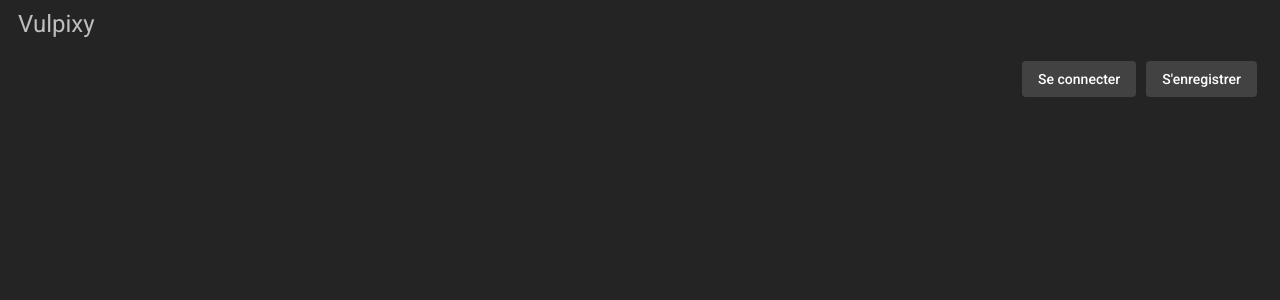
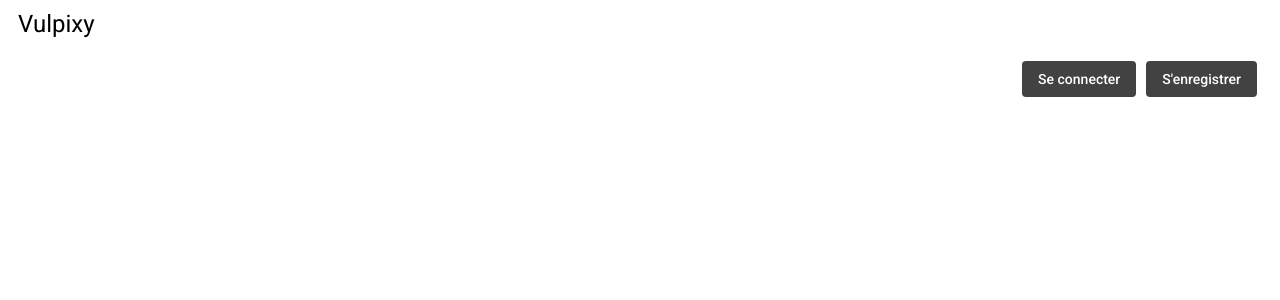
Before and after one commit to LangkaWS/Vulpixy, an Angular app in the folder client/: page / in a window 1280 px wide. Shown: the top 300 px of the page. Built offline with nearby package versions, Linux system fonts and the light colour scheme.

Commit message:
💄 create variables file

```diff
--- a/client/src/app/app.component.scss
+++ b/client/src/app/app.component.scss
@@ -1,3 +1,5 @@
+@import "./shared/variables.scss";
+
 header {
 	position: sticky;
 	padding-bottom: 10px;
--- /dev/null
+++ b/client/src/app/shared/variables.scss
@@ -0,0 +1,6 @@
+$title-color: #000000;
+$text-color: #000000;
+$icon-color: #84628F;
+$primary-color: #FF441F;
+$accent-color: #6168DB;
+$bg-color: #FFFFFF;
--- a/client/src/styles.scss
+++ b/client/src/styles.scss
@@ -1,8 +1,4 @@
-/* You can add global styles to this file, and also import other style files */
-$title-color: #DA5F17;
-$text-color: #BEBEBE;
-$icon-color: #84628F;
-$bg-color: #242424;
+@import "./app/shared/variables.scss";
 
 body {
 	color: $text-color;
```
